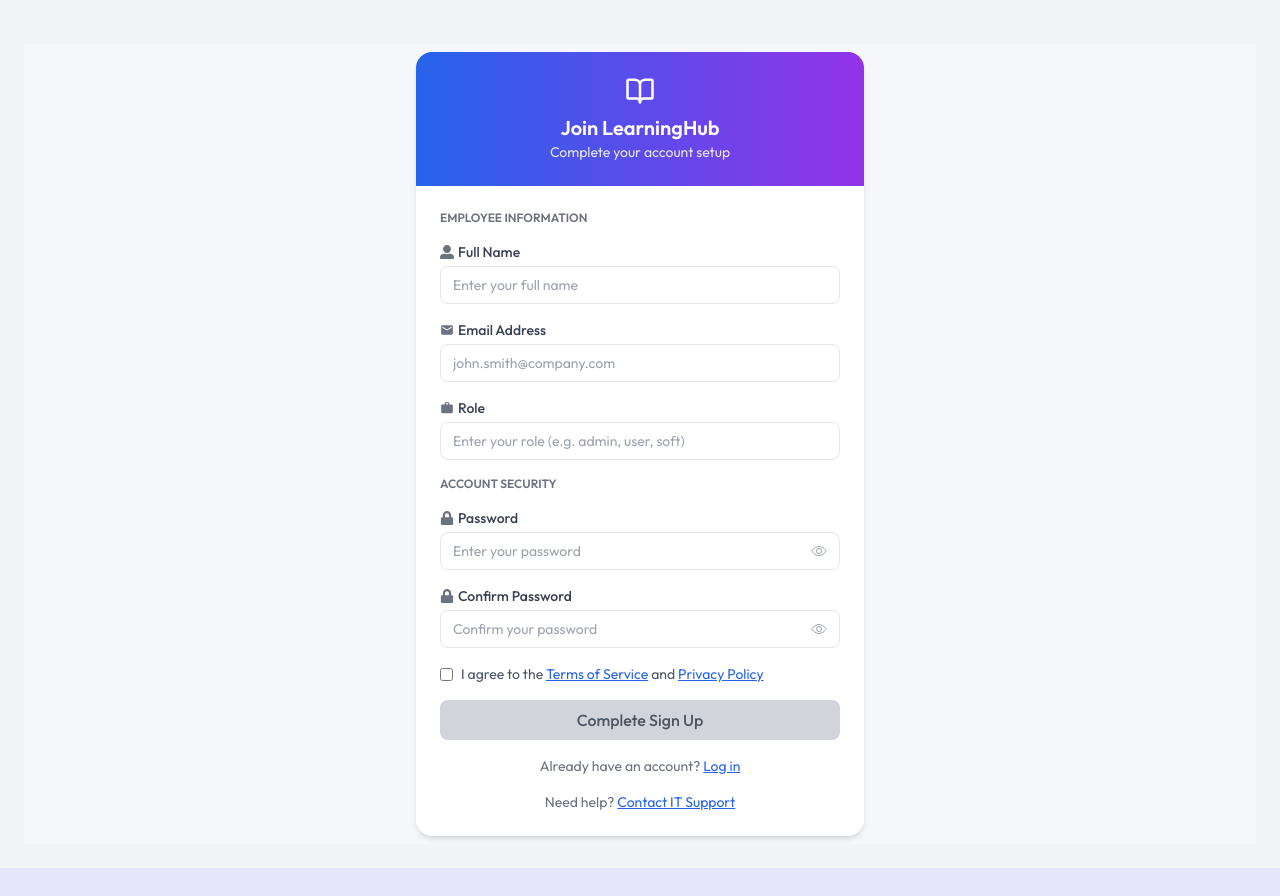
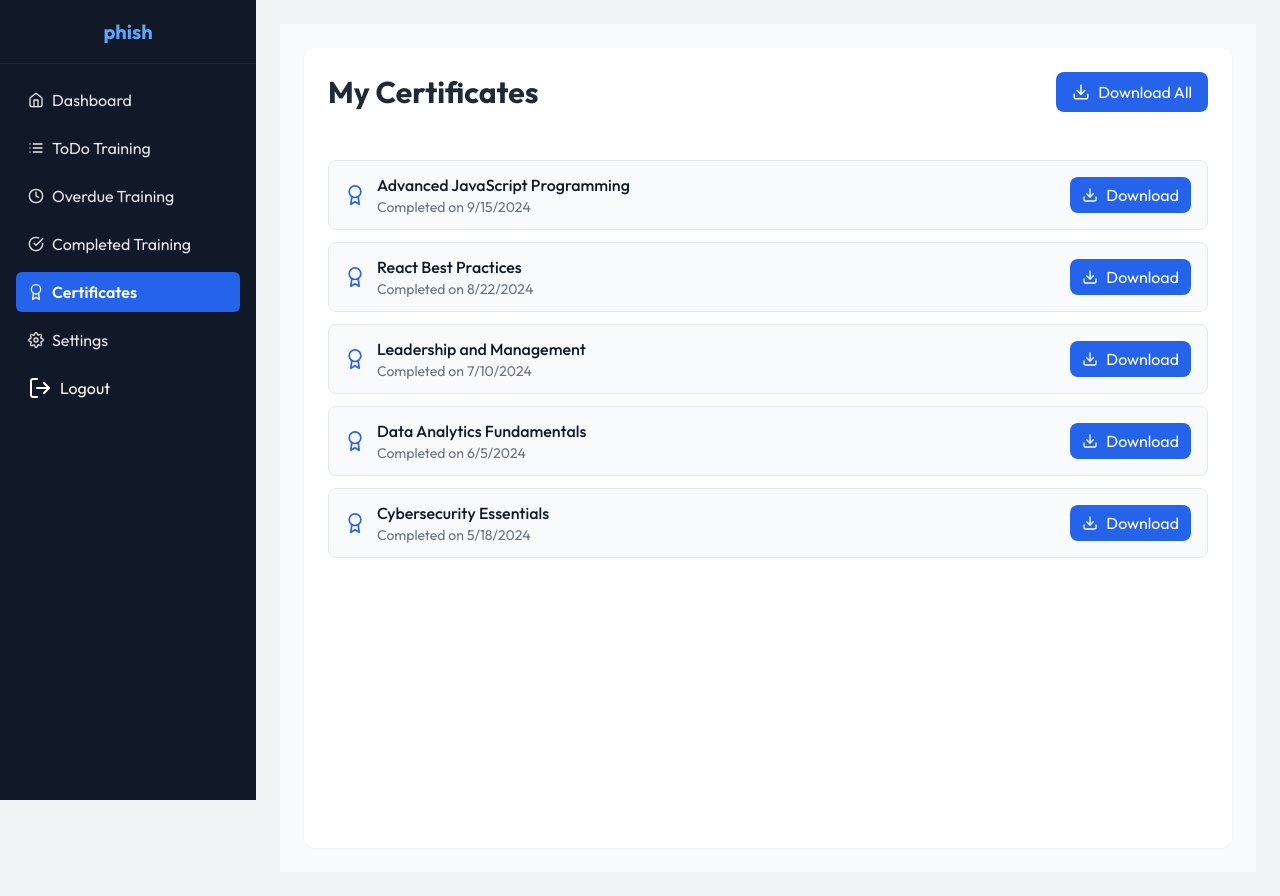
Before and after one commit to Manish-nerdmine/lms-user-portal, a React (Vite) app in the folder frontend/: page /certificates in a window 1280 px wide. Before the commit this address led to /signup. Before the commit the page ends 868 px from the top, so only its background shows below. Built offline with nearby package versions, Linux system fonts and the light colour scheme; sample sign-in values are in the browser's storage.

Commit message:
certificate done wiht side

```diff
--- a/frontend/src/App.jsx
+++ b/frontend/src/App.jsx
@@ -11,31 +11,45 @@ import LoginPage from "./Pages/Login";
 import { ToastContainer } from "react-toastify";
 import "react-toastify/dist/ReactToastify.css";
 import CoursePlayer from "./Pages/videos";
+import Certificates from "./Pages/Certificates";
 
 const App = () => {
-  // auth state
   const [isAuthenticated, setIsAuthenticated] = useState(false);
   const [groupId, setGoupId] = useState(null);
   const [overdueCourses, setOverdueCourses] = useState([]);
+  const [loading, setLoading] = useState(true); //  added loading state
 
   const location = useLocation();
 
-  // check login token in localStorage
   useEffect(() => {
     const token = localStorage.getItem("token");
-    setIsAuthenticated(!!token);
+
+    if (token) {
+      setIsAuthenticated(true);
+    } else {
+      setIsAuthenticated(false);
+    }
+
+    setLoading(false); //  stop loading after token check
   }, [location]);
 
   const hideSidebarRoutes = ["/login", "/signup"];
   const showSidebar =
     isAuthenticated && !hideSidebarRoutes.includes(location.pathname);
 
+  if (loading) {
+    // 👇 Show loader (to avoid early redirect)
+    return (
+      <div className="flex items-center justify-center h-screen text-xl font-semibold text-gray-700">
+        Loading...
+      </div>
+    );
+  }
+
   return (
     <div className="flex bg-gray-100 min-h-screen">
-      {/* Sidebar */}
-      {showSidebar  && <Sidebar />}
+      {showSidebar && <Sidebar />}
 
-      {/* Main Content */}
       <main
         className={`flex-1 p-6 md:mt-5 sm:mt-5 ${
           showSidebar ? "lg:mt-0 lg:ml-64" : ""
@@ -56,12 +70,22 @@ const App = () => {
               <Route path="/" element={<Dashboard />} />
               <Route
                 path="/todo-training"
-                element={<TodoTraning groupId={groupId} overdueCourses={overdueCourses} setOverdueCourses={setOverdueCourses} />}
+                element={
+                  <TodoTraning
+                    groupId={groupId}
+                    overdueCourses={overdueCourses}
+                    setOverdueCourses={setOverdueCourses}
+                  />
+                }
               />
-              <Route path="/overdue" element={<Overdue  overdueCourses={overdueCourses} />} />
+              <Route
+                path="/overdue"
+                element={<Overdue overdueCourses={overdueCourses} />}
+              />
               <Route path="/complete-training" element={<Complete />} />
               <Route path="/setting" element={<Setting />} />
               <Route path="/videos/:courseId" element={<CoursePlayer />} />
+              <Route path="/certificates" element={<Certificates />} />
             </>
           ) : (
             <Route path="*" element={<Navigate to="/signup" replace />} />
@@ -69,7 +93,7 @@ const App = () => {
         </Routes>
       </main>
 
-      <ToastContainer position="top-right"  />
+      <ToastContainer position="top-right" />
     </div>
   );
 };
--- a/frontend/src/Components/Sidebar.jsx
+++ b/frontend/src/Components/Sidebar.jsx
@@ -1,5 +1,5 @@
 import React, { useState } from "react";
-import { FiHome, FiList, FiClock, FiCheckCircle, FiMenu } from "react-icons/fi";
+import { FiHome, FiList, FiClock, FiCheckCircle, FiMenu ,FiAward} from "react-icons/fi";
 import { IoClose } from "react-icons/io5";
 import { useNavigate, useLocation } from "react-router-dom";
 import { FiSettings } from "react-icons/fi";
@@ -77,6 +77,15 @@ const Sidebar = () => {
           >
             <FiCheckCircle className="mr-2" /> Completed Training
           </p>
+
+          <p
+            onClick={() => navigate("/certificates")}
+            className={`cursor-pointer flex items-center px-3 py-2 ${isActive(
+              "/certificates"
+            )}`}
+          >
+            <FiAward className="mr-2" /> Certificates
+          </p>
           <p
             onClick={() => navigate("/setting")}
             className={`cursor-pointer flex items-center px-3 py-2 ${isActive(
@@ -151,9 +160,21 @@ const Sidebar = () => {
                 "/complete-training"
               )}`}
             >
-              <FiCheckCircle className="mr-2" /> Completed Training
+              <FiAward className="mr-2" /> Completed Training
             </p>
 
+            <p
+              onClick={() => {
+                navigate("/certificates");
+                setOpen(false);
+              }}
+              className={`cursor-pointer flex items-center px-3 py-2 ${isActive(
+                "/certificates"
+              )}`}
+            >
+              <FiCheckCircle className="mr-2" />
+              Certificates
+            </p>
 
             <p
               onClick={() => {
--- /dev/null
+++ b/frontend/src/Pages/Certificates.jsx
@@ -0,0 +1,68 @@
+import React from "react";
+import { FiAward, FiDownload } from "react-icons/fi";
+
+const certificates = [
+  {
+    title: "Advanced JavaScript Programming",
+    date: "9/15/2024",
+  },
+  {
+    title: "React Best Practices",
+    date: "8/22/2024",
+  },
+  {
+    title: "Leadership and Management",
+    date: "7/10/2024",
+  },
+  {
+    title: "Data Analytics Fundamentals",
+    date: "6/5/2024",
+  },
+  {
+    title: "Cybersecurity Essentials",
+    date: "5/18/2024",
+  },
+];
+
+const Certificates = () => {
+  return (
+    <div className="p-6 bg-gray-50 min-h-screen flex flex-col items-center">
+      <div className="w-full min-h-screen bg-white shadow-sm rounded-xl p-6">
+        {/* Header */}
+        <div className="flex justify-between items-center mb-12">
+          <h2 className="text-3xl font-bold text-gray-800">My Certificates</h2>
+          <button className="flex items-center gap-2 bg-blue-600 hover:bg-blue-700 text-white px-4 py-2 rounded-lg transition">
+            <FiDownload className="text-lg" />
+            Download All
+          </button>
+        </div>
+
+        {/* Certificates List */}
+        <div className="space-y-3">
+          {certificates.map((cert, index) => (
+            <div
+              key={index}
+              className="flex justify-between items-center bg-gray-50 hover:bg-gray-100 border rounded-lg px-4 py-3 transition"
+            >
+              <div className="flex items-center gap-3">
+                <FiAward className="text-blue-600 text-xl" />
+                <div>
+                  <h3 className="text-gray-900 font-medium">{cert.title}</h3>
+                  <p className="text-gray-500 text-sm">
+                    Completed on {cert.date}
+                  </p>
+                </div>
+              </div>
+              <button className="flex items-center gap-2 bg-blue-600 hover:bg-blue-700 text-white px-3 py-1.5 rounded-lg transition">
+                <FiDownload />
+                Download
+              </button>
+            </div>
+          ))}
+        </div>
+      </div>
+    </div>
+  );
+};
+
+export default Certificates;
```
